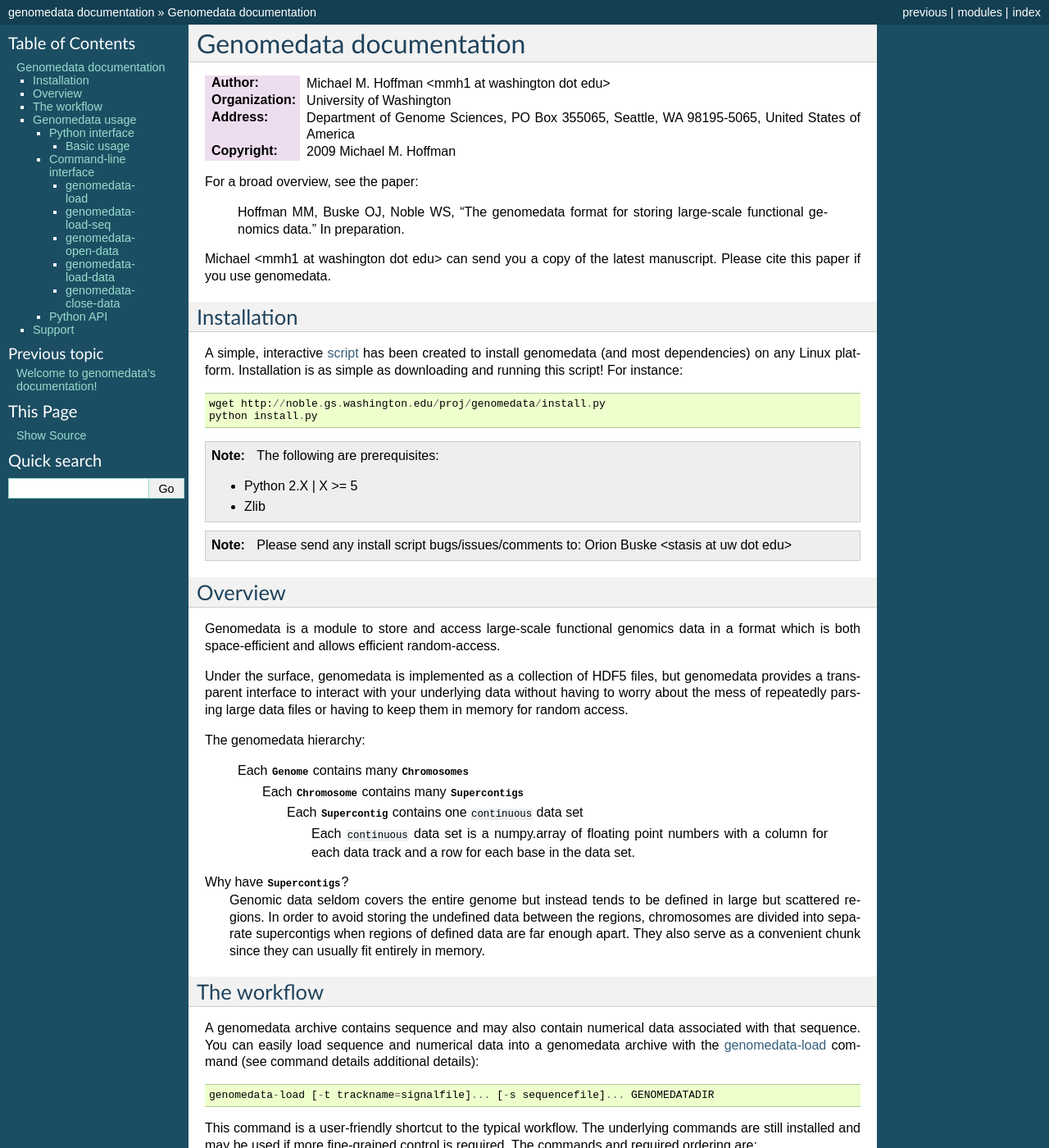
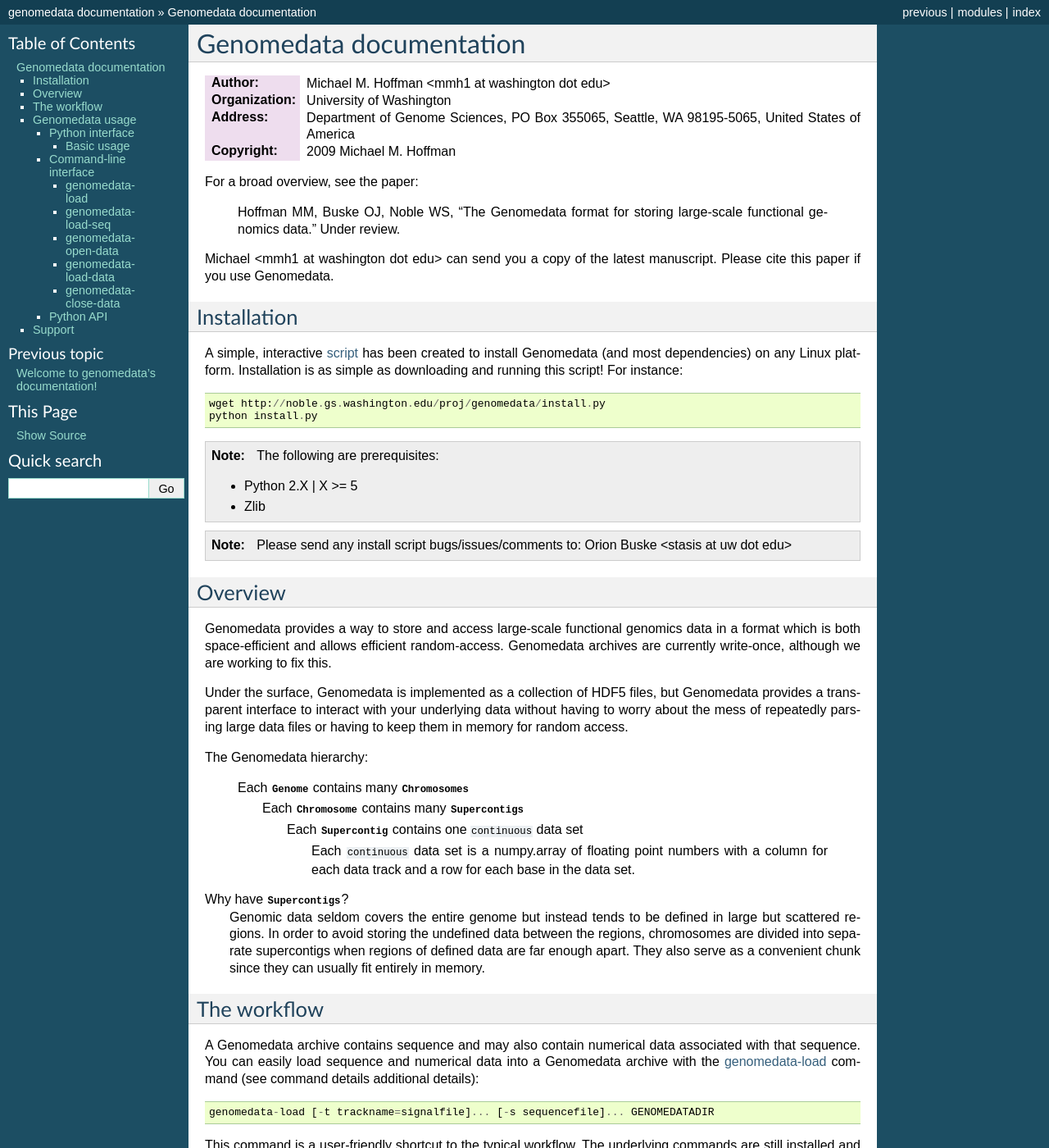
Before and after one commit to hoffmangroup/genomedata, a Sphinx documentation site: the page built from doc/genomedata.rst, in a window 1280 px wide and 1400 px high. Shown: the whole window at 82% size. Built offline with Sphinx 7.4.7, drawn with Linux system fonts in a browser that asks for light colours; some of the changed text lies outside the part shown.

Commit message:
Updated documentation, news

```diff
--- a/doc/genomedata.rst
+++ b/doc/genomedata.rst
@@ -8,18 +8,18 @@
 
 For a broad overview, see the paper:
 
-    Hoffman MM, Buske OJ, Noble WS, "The genomedata format for storing
-    large-scale functional genomics data." In preparation.
+    Hoffman MM, Buske OJ, Noble WS, "The Genomedata format for storing
+    large-scale functional genomics data." Under review.
 
 Michael <mmh1 at washington dot edu> can send you a copy of the latest
-manuscript. Please cite this paper if you use genomedata.
+manuscript. Please cite this paper if you use Genomedata.
 
 .. currentmodule:: genomedata
 
 Installation
 ============
 
-A simple, interactive script_ has been created to install genomedata
+A simple, interactive script_ has been created to install Genomedata
 (and most dependencies) on any Linux platform. Installation is as
 simple as downloading and running this script! For instance::
 
@@ -43,16 +43,17 @@
 Overview
 ========
 
-Genomedata is a module to store and access large-scale functional
+Genomedata provides a way to store and access large-scale functional
 genomics data in a format which is both space-efficient and allows
-efficient random-access.
+efficient random-access. Genomedata archives are currently write-once,
+although we are working to fix this.
 
-Under the surface, genomedata is implemented as a collection of HDF5 files,
-but genomedata provides a transparent interface to interact with your
+Under the surface, Genomedata is implemented as a collection of HDF5 files,
+but Genomedata provides a transparent interface to interact with your
 underlying data without having to worry about the mess of repeatedly parsing
 large data files or having to keep them in memory for random access.
 
-The genomedata hierarchy:
+The Genomedata hierarchy:
 
   Each :class:`Genome` contains many :class:`Chromosomes <Chromosome>`
     Each :class:`Chromosome` contains many :class:`Supercontigs <Supercontig>`
@@ -71,9 +72,9 @@
 
 The workflow
 ============
-A genomedata archive contains sequence and may also contain
+A Genomedata archive contains sequence and may also contain
 numerical data associated with that sequence. You can easily load
-sequence and numerical data into a genomedata archive with the
+sequence and numerical data into a Genomedata archive with the
 :ref:`genomedata-load` command (see command details additional details)::
 
     genomedata-load [-t trackname=signalfile]... [-s sequencefile]... GENOMEDATADIR
@@ -88,6 +89,11 @@
 #. :ref:`genomedata-load-data`
 #. :ref:`genomedata-close-data`
 
+Although Genomedata collections are currently write-once, this
+restriction only applies on the per-chromosome basis. Thus, the above
+workflow can be repeated to store sequence and data for new chromosomes,
+but old chromosomes cannot be modified.
+
 .. note:: A call to :program:`h5repack` after
           :ref:`genomedata-close-data` may be used to
           transparently compress the data.
@@ -99,9 +105,9 @@
 Python interface
 ~~~~~~~~~~~~~~~~
 
-The data in genomedata is accessed through the hierarchy described in
+The data in Genomedata is accessed through the hierarchy described in
 :ref:`genomedata-overview`. A full :ref:`Python API <python-api>` is
-also available. To appreciate the full benefit of genomedata,
+also available. To appreciate the full benefit of Genomedata,
 it is most easily used as a contextmanager::
 
     from genomedata import Genome
@@ -174,11 +180,11 @@
     * trackname is a ``string`` identifier (e.g. ``broad.h3k27me3``)
     * datafile contains one column of data for this data track
       in one of the following formats: |signal file formats|
-- the name of the genomedata archive to create
+- the name of the Genomedata archive to create
 
 For example, let's say you have sequence data for chrX (``chrX.fa``) and
 chrY (``chrY.fa.gz``), as well as two signal tracks: high (``signal.high.wig``)
-and low (``signal.low.bed.gz``). You could construct a genomedata archive
+and low (``signal.low.bed.gz``). You could construct a Genomedata archive
 named ``mygenomedata`` in the current directory with the following command::
 
     genomedata-load -s chrX.fa -s chrY.fa.gz -t high=signal.high.wig -t low=signal.low.bed.gz mygenomedata
@@ -210,7 +216,7 @@
 
 Alternately, as described in :ref:`genomedata-overview`, the underlying
 Python and C load scripts are also accessible for more finely-grained control.
-This can be especially useful for parallelizing genomedata loading over a
+This can be especially useful for parallelizing Genomedata loading over a
 cluster.
 
 
@@ -240,7 +246,7 @@
 genomedata-open-data
 --------------------
 
-This command opens the specified tracknames in the genomedata object,
+This command opens the specified tracknames in the Genomedata object,
 allowing data for those tracks to be added with :ref:`genomedata-load-data`.
 
 ::
@@ -257,7 +263,7 @@
 genomedata-load-data
 --------------------
 
-This command loads data from stdin into genomedata under the given trackname.
+This command loads data from stdin into Genomedata under the given trackname.
 The input data must be in one of these supported datatypes:
 |signal data formats|.
 A :option:`chunk-size` can be specified to control the size of hdf5 chunks
@@ -275,7 +281,7 @@
 ::
 
  Usage: genomedata-load-data [OPTION...] GENOMEDATADIR TRACKNAME
- Loads data into genomedata format
+ Loads data into Genomedata format
  Takes track data in on stdin
 
    -c, --chunk-size=NROWS     Chunk hdf5 data into blocks of NROWS. A higher
@@ -295,7 +301,7 @@
 genomedata-close-data
 ---------------------
 
-Closes the specified genomedata object.
+Closes the specified Genomedata object.
 
 ::
 
@@ -312,7 +318,7 @@
 Python API
 ~~~~~~~~~~
 
-The genomedata package is designed to be used from a variety of scripting
+The Genomedata package is designed to be used from a variety of scripting
 languages, but currently only exports the following Python API.
 
 .. module:: genomedata
@@ -341,7 +347,7 @@
 =======
 
 There is a moderated genomedata-announce mailing list that you can
-subscribe to for information on new releases of genomedata:
+subscribe to for information on new releases of Genomedata:
 
 https://mailman1.u.washington.edu/mailman/listinfo/genomedata-announce
 
```
Also changed, not shown: 1 other file.
